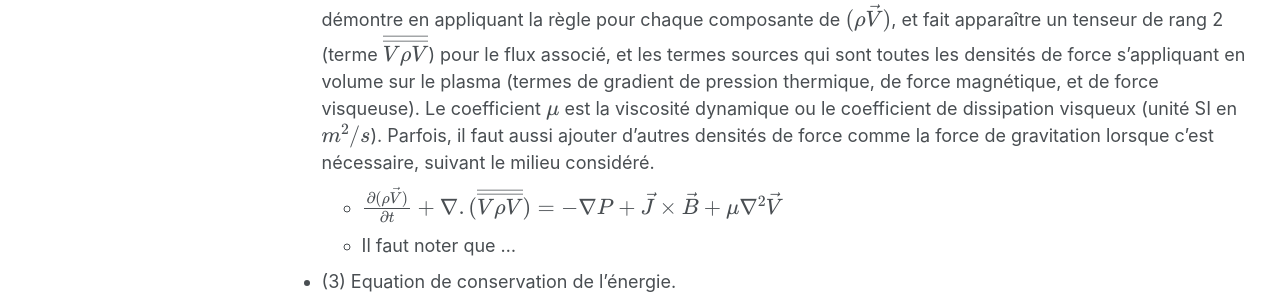
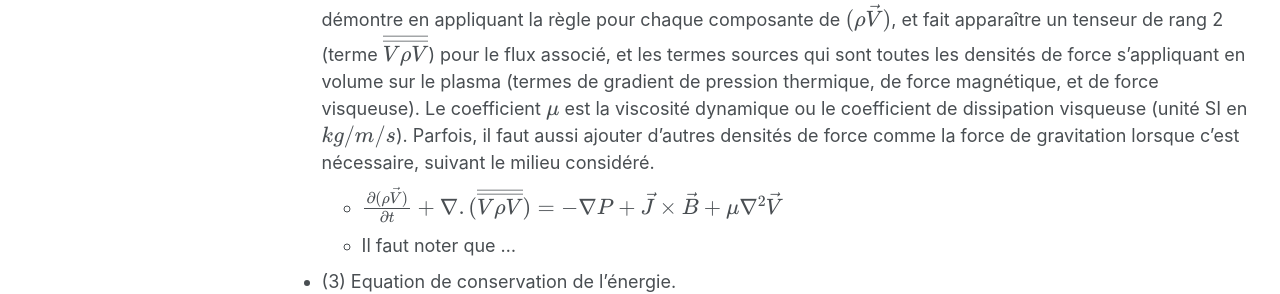
Before and after one commit to hubertbaty/hubertbaty.github.io, a Jekyll site: the page built from _pages/MHD.md, in a window 1280 px wide and 1238 px high. Shown: the part 727-1021 px from the top of the window. Built offline with Jekyll 4.4.1, drawn with Linux system fonts in a browser that asks for light colours; some web fonts are replaced; formulas are drawn with MathJax 3.

Commit message:
Update MHD.md

```diff
--- a/_pages/MHD.md
+++ b/_pages/MHD.md
@@ -18,7 +18,7 @@ Les équations de base de la MHD
   * $\frac {\partial \rho} {\partial t} + \nabla . (\rho \vec V) = 0$
 
 * (2) Equation de conservation de la quantité de mouvement. Celle ci est la plus importante pour la dynamique (équivalent de la seconde loi de Newton qui exprime que la densité de quantité de mouvement $(\rho \vec V)$ varie du fait d'un flux convectif associé, et aussi de création/disparition du fait des densité de forces). Celle ci se démontre en appliquant la règle pour chaque composante de $(\rho \vec V)$, et fait apparaître un tenseur de rang 2 (terme $\overline{\overline {V \rho V }}$)
-pour le flux associé, et les termes sources qui sont toutes les densités de force s'appliquant en volume sur le plasma (termes de gradient de pression thermique, de force magnétique, et de force visqueuse). Le coefficient $\mu$ est la viscosité dynamique ou le coefficient de dissipation visqueux (unité SI en $m^2/s$). Parfois, il faut aussi ajouter d'autres densités de force comme la force de gravitation lorsque c'est nécessaire, suivant le milieu considéré.
+pour le flux associé, et les termes sources qui sont toutes les densités de force s'appliquant en volume sur le plasma (termes de gradient de pression thermique, de force magnétique, et de force visqueuse). Le coefficient $\mu$ est la viscosité dynamique ou le coefficient de dissipation visqueuse (unité SI en $kg /m /s$). Parfois, il faut aussi ajouter d'autres densités de force comme la force de gravitation lorsque c'est nécessaire, suivant le milieu considéré.
   * $\frac {\partial (\rho \vec V)} {\partial t} + \nabla . ( \overline{\overline {V \rho V }} ) = - \nabla P + \vec J \times \vec B + \mu \nabla^2 \vec V $
   * Il faut noter que ...
 
```
